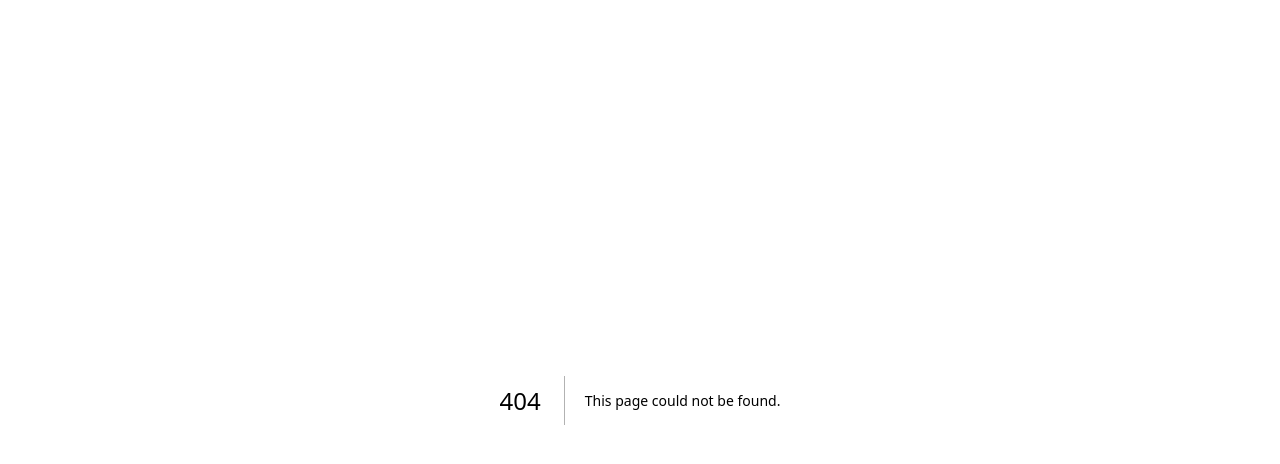
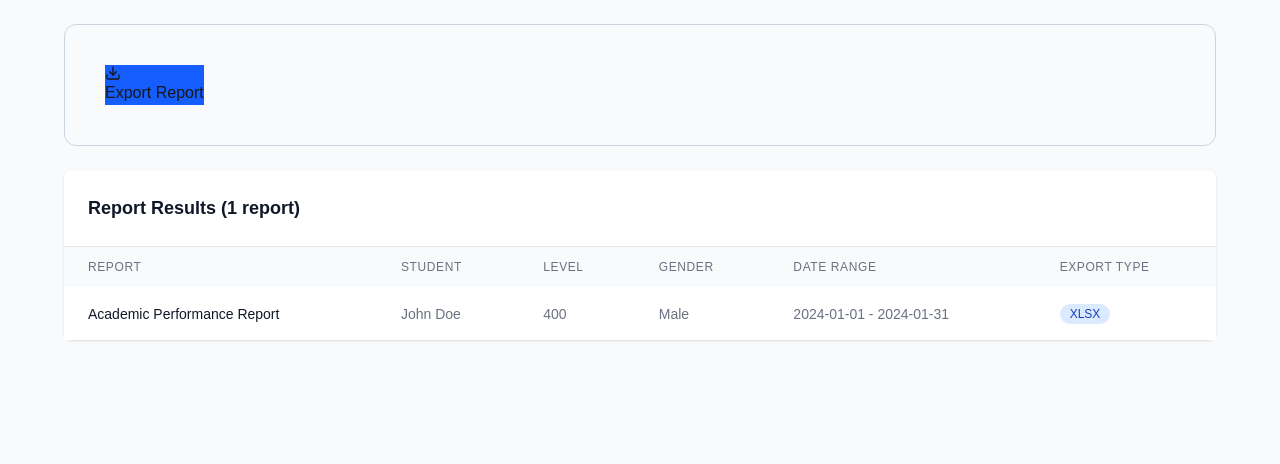
Before and after one commit to ife-adewunmi/wellnest, a Next.js app: page /reports in a window 1280 px wide. Before the commit this address had no page. Shown: the top 464 px of the page. Built offline with nearby package versions, Linux system fonts and the light colour scheme.

Commit message:
Created a report generation system to track and export student well-being metrics including academic performance, mood history, and digital habits. and implemented downnloaded report functionality base on filetype

```diff
--- /dev/null
+++ b/src/app/reports/page.tsx
@@ -0,0 +1,11 @@
+
+
+import { ReportsPage } from "@/features/reports/reports-page"
+
+const page = () => {
+  return (
+    <ReportsPage />
+  )
+}
+
+export default page
--- /dev/null
+++ b/src/features/reports/components/report-preview.tsx
@@ -0,0 +1,100 @@
+import React from 'react'
+import { ReportData } from '../types/report-types'
+
+interface ReportPreviewProps {
+  data: ReportData[]
+  isLoading: boolean
+}
+
+export function ReportPreview({ data, isLoading }: ReportPreviewProps) {
+  if (isLoading) {
+    return (
+      <div className="bg-white rounded-lg shadow p-6">
+        <div className="animate-pulse">
+          <div className="h-4 bg-gray-200 rounded w-1/4 mb-4"></div>
+          <div className="space-y-3">
+            <div className="h-4 bg-gray-200 rounded"></div>
+            <div className="h-4 bg-gray-200 rounded w-5/6"></div>
+            <div className="h-4 bg-gray-200 rounded w-4/6"></div>
+          </div>
+        </div>
+      </div>
+    )
+  }
+
+  if (data.length === 0) {
+    return (
+      <div className="bg-white rounded-lg shadow p-6">
+        <div className="text-center py-8">
+          <div className="text-gray-500 text-lg mb-2">No reports found</div>
+          <div className="text-gray-400 text-sm">
+            Try adjusting your filters to see more results
+          </div>
+        </div>
+      </div>
+    )
+  }
+
+  return (
+    <div className="bg-white rounded-lg shadow">
+      <div className="p-6 border-b border-gray-200">
+        <h2 className="text-lg font-semibold text-gray-900">
+          Report Results ({data.length} {data.length === 1 ? 'report' : 'reports'})
+        </h2>
+      </div>
+
+      <div className="overflow-x-auto">
+        <table className="w-full">
+          <thead className="bg-gray-50">
+            <tr>
+              <th className="px-6 py-3 text-left text-xs font-medium text-gray-500 uppercase tracking-wider">
+                Report
+              </th>
+              <th className="px-6 py-3 text-left text-xs font-medium text-gray-500 uppercase tracking-wider">
+                Student
+              </th>
+              <th className="px-6 py-3 text-left text-xs font-medium text-gray-500 uppercase tracking-wider">
+                Level
+              </th>
+              <th className="px-6 py-3 text-left text-xs font-medium text-gray-500 uppercase tracking-wider">
+                Gender
+              </th>
+              <th className="px-6 py-3 text-left text-xs font-medium text-gray-500 uppercase tracking-wider">
+                Date Range
+              </th>
+              <th className="px-6 py-3 text-left text-xs font-medium text-gray-500 uppercase tracking-wider">
+                Export Type
+              </th>
+            </tr>
+          </thead>
+          <tbody className="bg-white divide-y divide-gray-200">
+            {data.map((report) => (
+              <tr key={report.id} className="hover:bg-gray-50">
+                <td className="px-6 py-4 whitespace-nowrap text-sm font-medium text-gray-900">
+                  {report.report}
+                </td>
+                <td className="px-6 py-4 whitespace-nowrap text-sm text-gray-500">
+                  {report.student}
+                </td>
+                <td className="px-6 py-4 whitespace-nowrap text-sm text-gray-500">
+                  {report.level}
+                </td>
+                <td className="px-6 py-4 whitespace-nowrap text-sm text-gray-500">
+                  <span className="capitalize">{report.gender}</span>
+                </td>
+                <td className="px-6 py-4 whitespace-nowrap text-sm text-gray-500">
+                  {report.startDate} - {report.endDate}
+                </td>
+                <td className="px-6 py-4 whitespace-nowrap text-sm text-gray-500">
+                  <span className="inline-flex items-center px-2.5 py-0.5 rounded-full text-xs font-medium bg-blue-100 text-blue-800">
+                    {report.exportType.toUpperCase()}
+                  </span>
+                </td>
+              </tr>
+            ))}
+          </tbody>
+        </table>
+      </div>
+    </div>
+  )
+}
--- /dev/null
+++ b/src/features/reports/components/reports-filter.tsx
@@ -0,0 +1,24 @@
+
+import { Card } from "@/shared/components/ui/card"
+import { Button } from "@/shared/components/ui/custom-button"
+import { Download } from "lucide-react"
+import { ReportFilterValues } from "../types/report-types"
+
+interface ReportFiltersProps {
+  filters: ReportFilterValues
+  onFilterChange: (filters: ReportFilterValues) => void
+}
+
+export function ReportFilters({ filters, onFilterChange }: ReportFiltersProps) {
+  return (
+    <Card className="border-0 shadow-sm">
+      <div className="space-y-6 p-6">
+        {/* Filter controls implementation */}
+        <Button className="bg-blue-600 hover:bg-blue-700">
+          <Download className="mr-2 h-4 w-4" />
+          Export Report
+        </Button>
+      </div>
+    </Card>
+  )
+}
--- /dev/null
+++ b/src/features/reports/hooks/use-report-data.ts
@@ -0,0 +1,35 @@
+"use client"
+
+import { useEffect, useState } from "react"
+import { ReportData, ReportFilterValues } from "../types/report-types"
+import { getReports } from "../services/report-service"
+
+// Fixed TypeScript error by adding missing required properties
+export function useReportData() {
+  const [data, setData] = useState<ReportData[]>([])
+  const [filters, setFilters] = useState<ReportFilterValues>({
+    reportType: "academic",
+    student: "",
+    level: "400",
+    startDate: "",
+    endDate: "",
+    exportType: "xlsx"
+  })
+  const [isLoading, setIsLoading] = useState(false)
+
+  useEffect(() => {
+    const fetchData = async () => {
+      setIsLoading(true)
+      try {
+        const reports = await getReports(filters)
+        setData(reports)
+      } finally {
+        setIsLoading(false)
+      }
+    }
+
+    fetchData()
+  }, [filters])
+
+  return { data, filters, setFilters, isLoading }
+}
--- /dev/null
+++ b/src/features/reports/reports-page.tsx
@@ -0,0 +1,27 @@
+"use client"
+
+import { ReportFilters } from "./components/reports-filter"
+import { ReportPreview } from "./components/report-preview"
+import { useReportData } from "./hooks/use-report-data"
+
+
+export function ReportsPage() {
+  const { data, filters, setFilters, isLoading } = useReportData()
+
+  return (
+    <div className="min-h-screen bg-gray-50 p-6">
+      <div className="mx-auto max-w-6xl">
+        <div className="space-y-6">
+          <ReportFilters
+            filters={filters}
+            onFilterChange={setFilters}
+          />
+          <ReportPreview
+            data={data}
+            isLoading={isLoading}
+          />
+        </div>
+      </div>
+    </div>
+  )
+}
--- /dev/null
+++ b/src/features/reports/services/report-service.ts
@@ -0,0 +1,89 @@
+import { ReportData, ReportFilterValues } from "../types/report-types";
+
+// Mock data for development
+const mockReports: ReportData[] = [
+  {
+    id: "1",
+    report: "Academic Performance Report",
+    student: "John Doe",
+    level: "400",
+    gender: "male",
+    startDate: "2024-01-01",
+    endDate: "2024-01-31",
+    exportType: "xlsx"
+  },
+  {
+    id: "2",
+    report: "Mood Assessment Report",
+    student: "Jane Smith",
+    level: "300",
+    gender: "female",
+    startDate: "2024-01-01",
+    endDate: "2024-01-31",
+    exportType: "pdf"
+  },
+  {
+    id: "3",
+    report: "Digital Wellness Report",
+    student: "Mike Johnson",
+    level: "400",
+    gender: "male",
+    startDate: "2024-02-01",
+    endDate: "2024-02-28",
+    exportType: "csv"
+  },
+  {
+    id: "4",
+    report: "Academic Performance Report",
+    student: "Sarah Wilson",
+    level: "200",
+    gender: "female",
+    startDate: "2024-01-15",
+    endDate: "2024-02-15",
+    exportType: "xlsx"
+  }
+];
+
+export async function getReports(filters: ReportFilterValues): Promise<ReportData[]> {
+  // Simulate API delay
+  await new Promise(resolve => setTimeout(resolve, 500));
+
+  // In a real app, this would be an API call
+  return mockReports.filter(report => {
+    // Filter by report type
+    if (filters.reportType === "academic" && !report.report.toLowerCase().includes("academic")) {
+      return false;
+    }
+    if (filters.reportType === "mood" && !report.report.toLowerCase().includes("mood")) {
+      return false;
+    }
+    if (filters.reportType === "digital" && !report.report.toLowerCase().includes("digital")) {
+      return false;
+    }
+
+    // Filter by level
+    if (filters.level && report.level !== filters.level) {
+      return false;
+    }
+
+    // Filter by student (partial match)
+    if (filters.student && !report.student.toLowerCase().includes(filters.student.toLowerCase())) {
+      return false;
+    }
+
+    // Filter by gender
+    if (filters.gender && report.gender !== filters.gender) {
+      return false;
+    }
+
+    // Filter by date range (simplified - in real app would be more sophisticated)
+    if (filters.startDate && report.startDate < filters.startDate) {
+      return false;
+    }
+    if (filters.endDate && report.endDate > filters.endDate) {
+      return false;
+    }
+
+    return true;
+  });
+}
--- /dev/null
+++ b/src/features/reports/types/report-types.ts
@@ -0,0 +1,20 @@
+export interface ReportFilterValues {
+  reportType: "academic" | "mood" | "digital"
+  student: string
+  level: string
+  gender?: "male" | "female"
+  startDate: string
+  endDate: string
+  exportType: "xlsx" | "csv" | "pdf"
+}
+
+export interface ReportData {
+  id: string
+  report: string
+  student: string
+  level: string
+  gender: string
+  startDate: string
+  endDate: string
+  exportType: string
+}
```
Also changed, not shown: src/features/reports/index.ts (added, +7 -0 lines).
